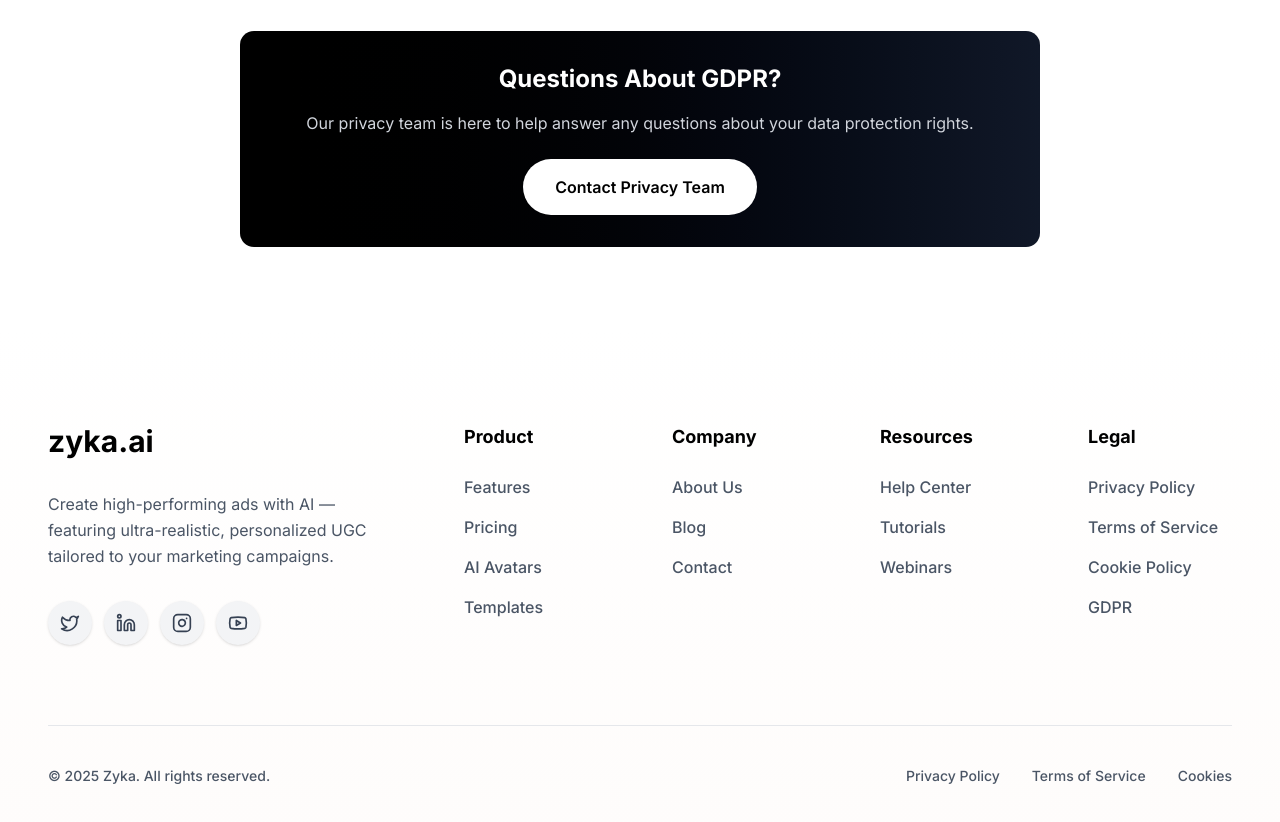
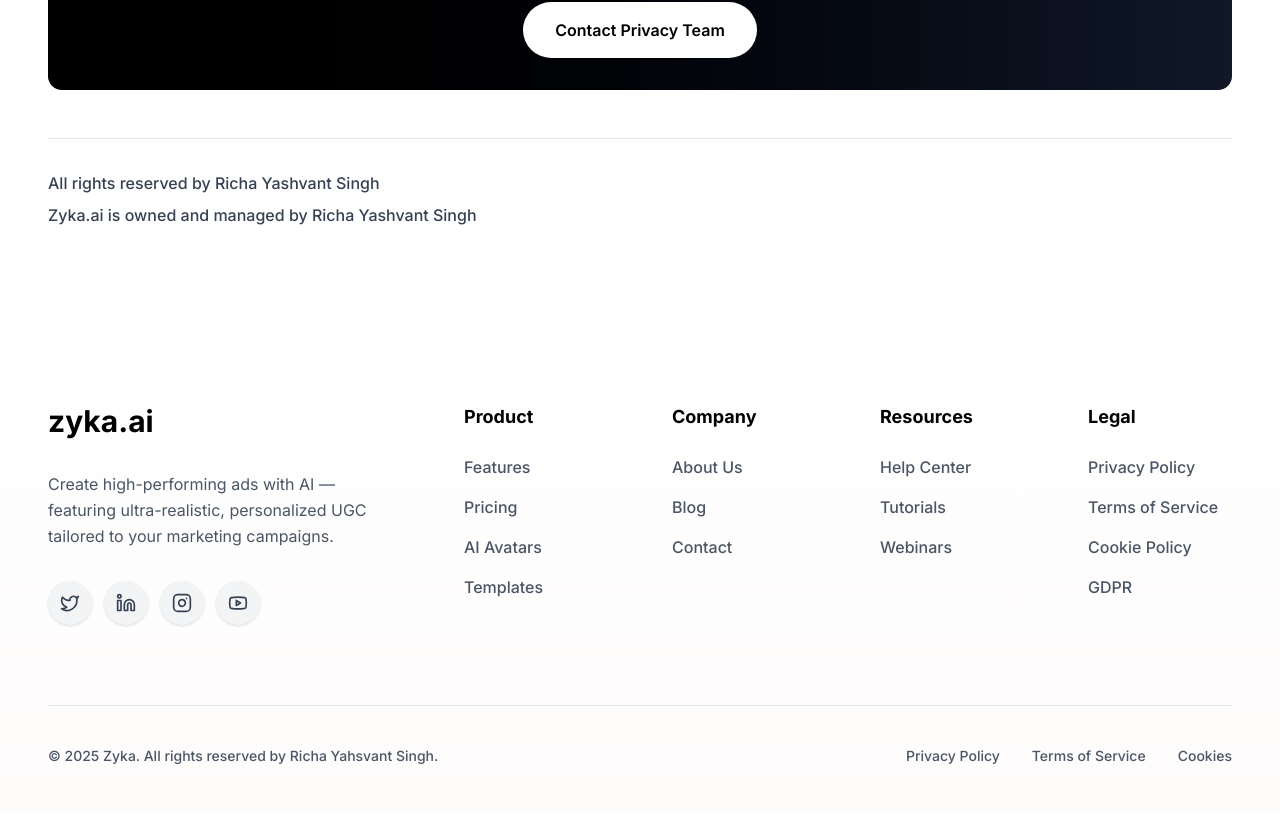
Before and after one commit to Abhxhek/landing-page-arc-ai, a Next.js app: page /gdpr in a window 1280 px wide. Shown: the part 2915-3737 px from the top of the page. Built offline with nearby package versions, Linux system fonts and the light colour scheme.

Commit message:
Update copyright information across multiple pages and adjust container width for improved layout consistency

```diff
--- a/app/cookies/page.tsx
+++ b/app/cookies/page.tsx
@@ -52,7 +52,7 @@ export default function CookiesPage() {
   return (
     <PageLayout>
       <div className="pt-32 pb-20">
-        <div className="container mx-auto px-6 md:px-8 lg:px-12 max-w-4xl">
+        <div className="container mx-auto px-6 md:px-8 lg:px-12 max-w-7xl">
           {/* Hero Section */}
           <div className="text-center mb-16">
             <h1 className="text-5xl md:text-6xl font-bold text-black mb-6">
@@ -185,6 +185,16 @@ export default function CookiesPage() {
               <p>Address: 123 Market St, San Francisco, CA 94105</p>
             </div>
           </div>
+
+          {/* Copyright and Ownership */}
+          <div className="mt-12 pt-8 border-t border-gray-200 ">
+            <p className="text-gray-700 font-medium mb-2">
+              All rights reserved by Richa Yashvant Singh
+            </p>
+            <p className="text-gray-700 font-medium">
+              Zyka.ai is owned and managed by Richa Yashvant Singh
+            </p>
+          </div>
         </div>
       </div>
     </PageLayout>
--- a/app/gdpr/page.tsx
+++ b/app/gdpr/page.tsx
@@ -38,7 +38,7 @@ export default function GDPRPage() {
   return (
     <PageLayout>
       <div className="pt-32 pb-20">
-        <div className="container mx-auto px-6 md:px-8 lg:px-12 max-w-4xl">
+        <div className="container mx-auto px-6 md:px-8 lg:px-12 max-w-7xl">
           {/* Hero Section */}
           <div className="text-center mb-16">
             <h1 className="text-5xl md:text-6xl font-bold text-black mb-6">
@@ -183,6 +183,16 @@ export default function GDPRPage() {
               Contact Privacy Team
             </a>
           </div>
+
+          {/* Copyright and Ownership */}
+          <div className="mt-12 pt-8 border-t border-gray-200">
+            <p className="text-gray-700 font-medium mb-2">
+              All rights reserved by Richa Yashvant Singh
+            </p>
+            <p className="text-gray-700 font-medium">
+              Zyka.ai is owned and managed by Richa Yashvant Singh
+            </p>
+          </div>
         </div>
       </div>
     </PageLayout>
--- a/app/privacy/page.tsx
+++ b/app/privacy/page.tsx
@@ -50,7 +50,7 @@ export default function PrivacyPage() {
   return (
     <PageLayout>
       <div className="pt-32 pb-20">
-        <div className="container mx-auto px-6 md:px-8 lg:px-12 max-w-4xl">
+        <div className="container mx-auto px-6 md:px-8 lg:px-12 max-w-7xl">
           {/* Hero Section */}
           <div className="text-center mb-16">
             <h1 className="text-5xl md:text-6xl font-bold text-black mb-6">
@@ -152,6 +152,16 @@ export default function PrivacyPage() {
               </div>
             </div>
           </div>
+
+          {/* Copyright and Ownership */}
+          <div className="mt-12 pt-8 border-t border-gray-200">
+            <p className="text-gray-700 font-medium mb-2">
+              All rights reserved by Richa Yashvant Singh
+            </p>
+            <p className="text-gray-700 font-medium">
+              Zyka.ai is owned and managed by Richa Yashvant Singh
+            </p>
+          </div>
         </div>
       </div>
     </PageLayout>
--- a/app/terms/page.tsx
+++ b/app/terms/page.tsx
@@ -40,7 +40,7 @@ You retain ownership of content you create using our platform, but grant us a li
   return (
     <PageLayout>
       <div className="pt-32 pb-20">
-        <div className="container mx-auto px-6 md:px-8 lg:px-12 max-w-4xl">
+        <div className="container mx-auto px-6 md:px-8 lg:px-12 max-w-7xl">
           {/* Hero Section */}
           <div className="text-center mb-16">
             <h1 className="text-5xl md:text-6xl font-bold text-black mb-6">
@@ -166,6 +166,16 @@ You retain ownership of content you create using our platform, but grant us a li
               </div>
             </div>
           </div>
+
+          {/* Copyright and Ownership */}
+          <div className="mt-12 pt-8 border-t border-gray-200">
+            <p className="text-gray-700 font-medium mb-2">
+              All rights reserved by Richa Yashvant Singh
+            </p>
+            <p className="text-gray-700 font-medium">
+              Zyka.ai is owned and managed by Richa Yashvant Singh
+            </p>
+          </div>
         </div>
       </div>
     </PageLayout>
--- a/components/landing/footer.tsx
+++ b/components/landing/footer.tsx
@@ -91,7 +91,7 @@ export function Footer() {
         <div className="border-t border-gray-200 pt-10">
           <div className="flex flex-col md:flex-row justify-between items-center gap-6">
             <div className="text-gray-600 text-sm font-medium">
-              © {currentYear} Zyka. All rights reserved.
+              © {currentYear} Zyka. All rights reserved by Richa Yahsvant Singh.
             </div>
             <div className="flex gap-8 text-sm">
               <Link href="/privacy" className="text-gray-600 hover:text-black transition-colors font-medium">
```
